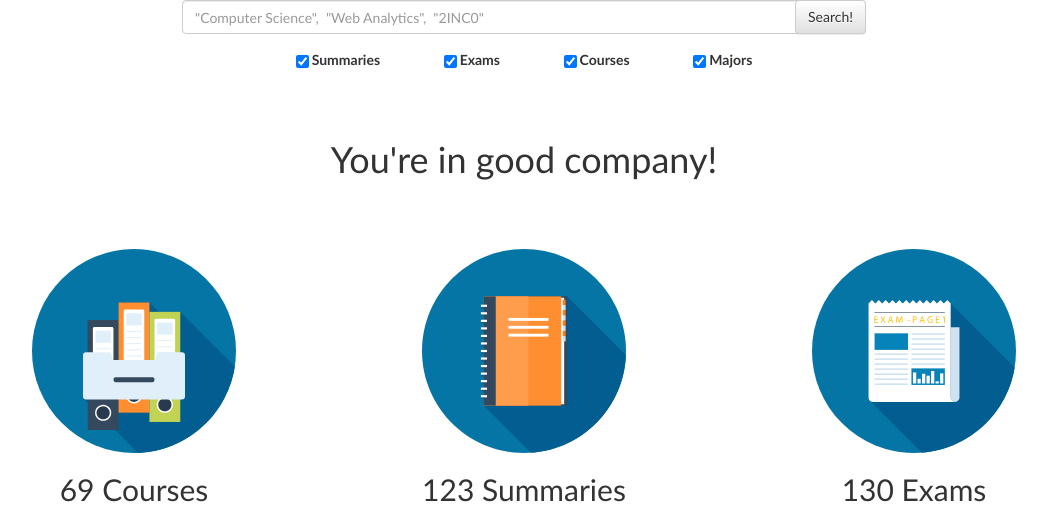
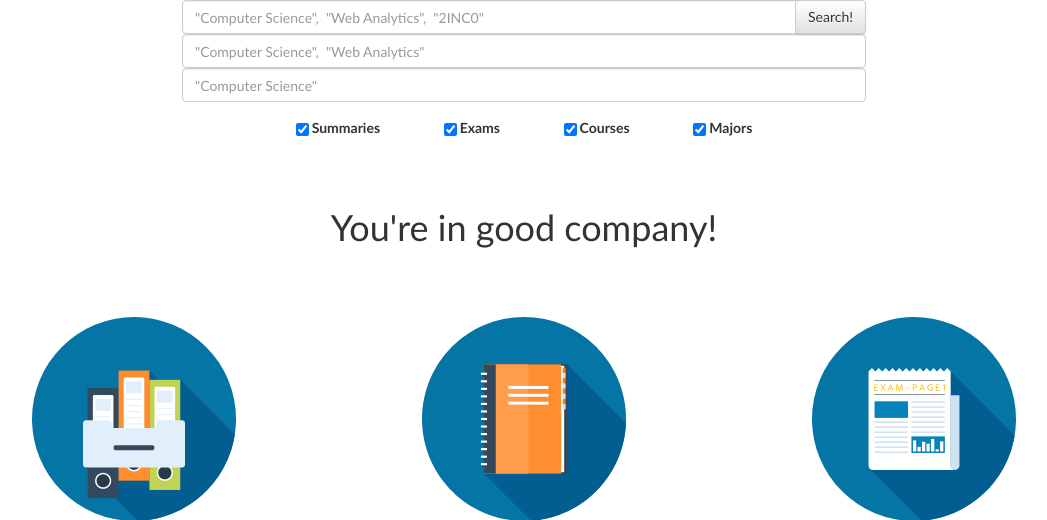
Before and after one commit to WebTech2016/studybuddy, a Django app: page / in a window 1280 px wide. Shown: the part 848-1368 px from the top of the page, without its empty margins (116-1163 px from the left). Run offline with Django 3.2, Linux system fonts and the light colour scheme; some libraries are stand-ins or nearby versions.

Commit message:
fix search bar

```diff
--- a/main/templates/main/index.html
+++ b/main/templates/main/index.html
@@ -57,8 +57,8 @@
         <form method="get" action="/search/" id="searchbarform">
             <div id="searchbargroup" class="form-group">
                 <input type="text" class="form-control large input-medium search-query" name="q" placeholder='"Computer Science",  "Web Analytics",  "2INC0"'>
-                <!--<input  type="text" class="form-control large input-medium search-query" name="q" placeholder='"Computer Science",  "Web Analytics"'>
-                <input  type="text" class="form-control large input-medium search-query" name="q"placeholder='"Computer Science"'>-->
+                <input  type="text" class="form-control small input-medium search-query" name="q" placeholder='"Computer Science",  "Web Analytics"'>
+                <input  type="text" class="form-control phone input-medium search-query" name="q"placeholder='"Computer Science"'>
                 <input type="submit" class="btn btn-default btn-main" id="searchbarbutton" value="Search!">
             </div>
             <!-- form-group -->
```
